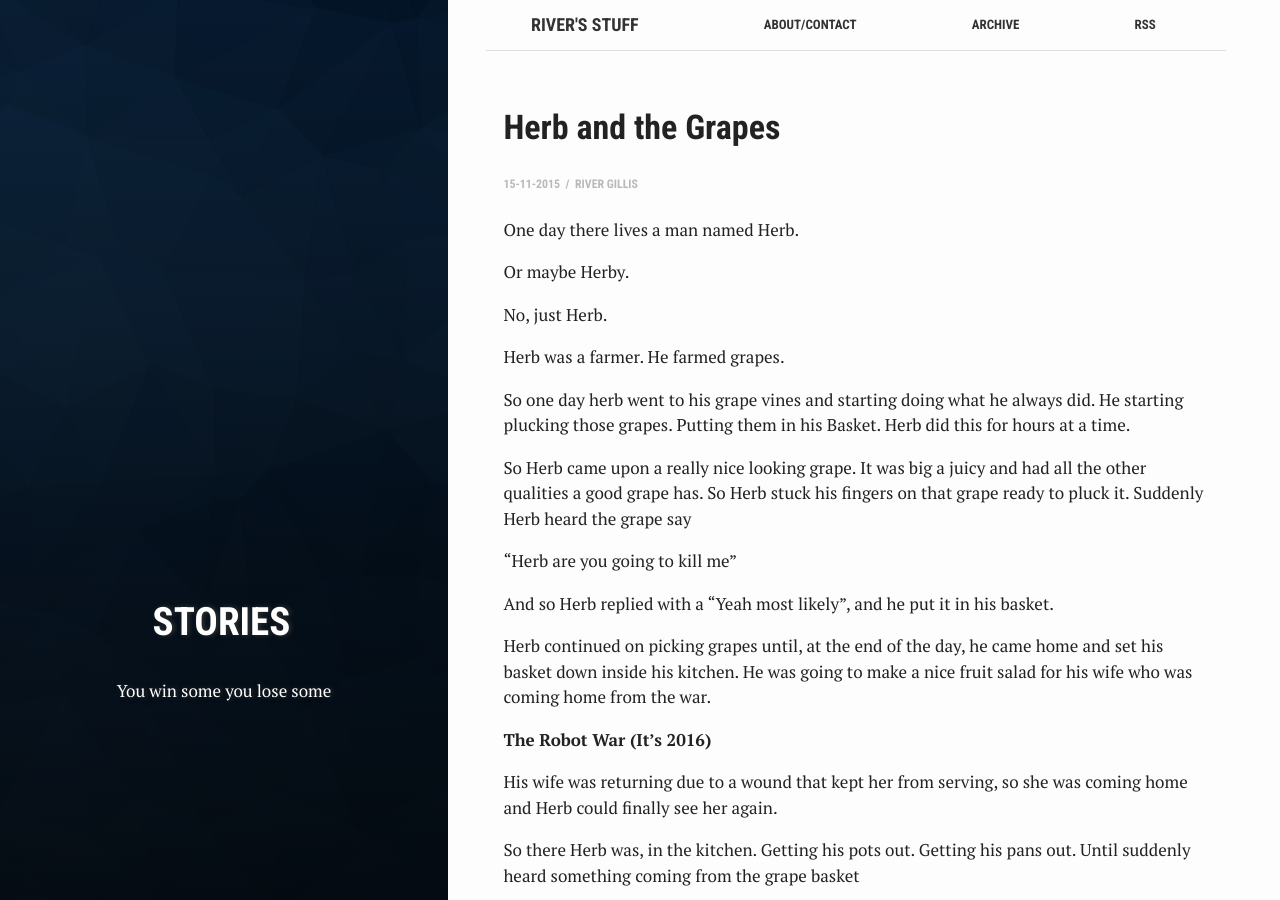
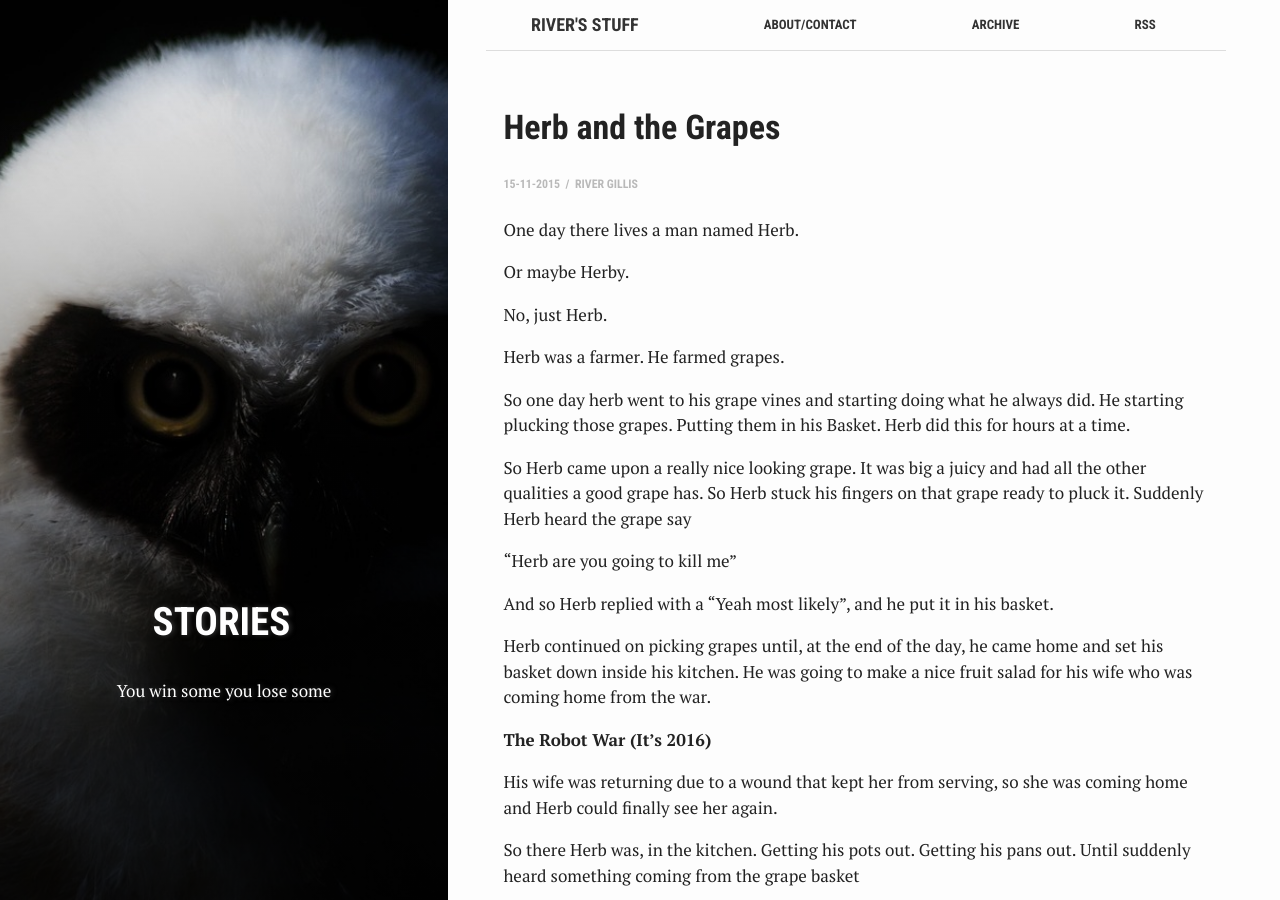
Before and after one commit to rivergillis/rivergillis.github.io, a Jekyll site: the page built from _posts/2015-11-14-herb.md, in a window 1280 px wide and 900 px high. Built offline with Jekyll 4.4.1, drawn with Linux system fonts in a browser that asks for light colours.

Commit message:
Add placeholder images to stories

```diff
--- a/_posts/2015-11-14-herb.md
+++ b/_posts/2015-11-14-herb.md
@@ -1,6 +1,7 @@
 ---
 layout: post
 title:  "Herb and the Grapes"
+bg: 'owl.jpg'
 crawlertitle: "Herb and the Grapes"
 summary: "You win some you lose some"
 date:   2015-11-14 23:09:47 -0600
```
Also changed, not shown: _posts/2015-12-26-harold.md (+1 -0 lines), 2 other files.
